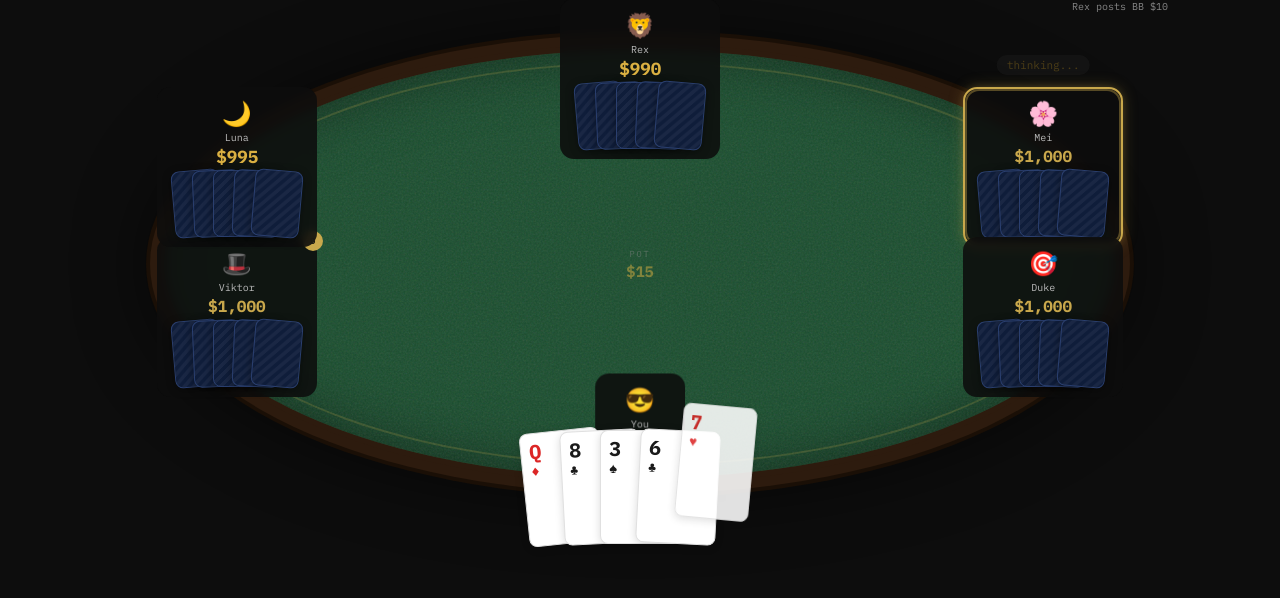
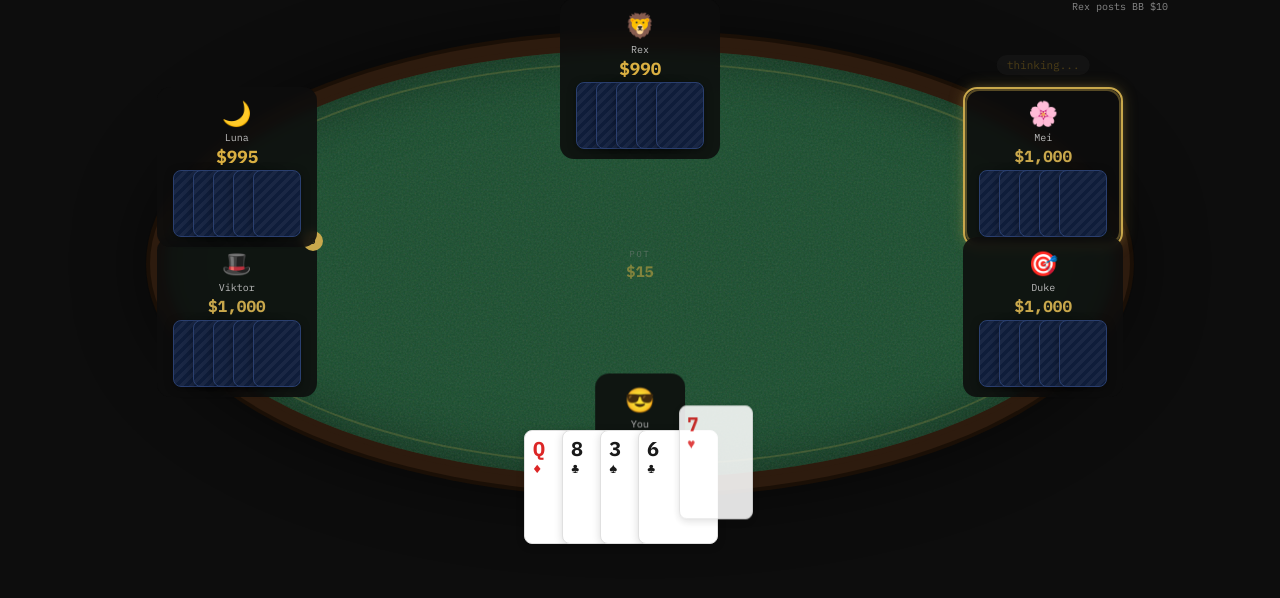
Before and after one commit to tonnal/poker, a React (Vite) app: page / in a window 1280 px wide. Both pictures are taken after a click on the button "DEAL ME IN". Shown: the part 136-734 px from the top of the page. Built offline with nearby package versions, Linux system fonts and the light colour scheme.

Commit message:
Remove all card tilt/rotation - zero tilt on all cards

```diff
--- a/src/App.jsx
+++ b/src/App.jsx
@@ -722,27 +722,19 @@ export default function App() {
                     {!player.isHuman && player.holeCards.length > 0 && !player.folded && (
                       <div style={{ display: 'flex', alignItems: 'flex-end', marginTop: 4 }}>
                         {phase === 'showdown' ? (
-                          player.holeCards.map((c, ci) => {
-                            const mid = (player.holeCards.length - 1) / 2;
-                            const tilt = (ci - mid) * 2.5;
-                            return (
-                              <motion.div key={cardKey(c)} initial={{ rotateY: 180 }} animate={{ rotateY: 0, rotate: tilt }}
+                          player.holeCards.map((c, ci) => (
+                              <motion.div key={cardKey(c)} initial={{ rotateY: 180 }} animate={{ rotateY: 0 }}
                                 transition={{ type: 'spring', stiffness: 200, damping: 20 }}
                                 style={{ marginLeft: ci === 0 ? 0 : -28, zIndex: ci }}>
                                 <PlayingCard card={c} small />
                               </motion.div>
-                            );
-                          })
+                          ))
                         ) : (
-                          player.holeCards.map((_, ci) => {
-                            const mid = (player.holeCards.length - 1) / 2;
-                            const tilt = (ci - mid) * 2.5;
-                            return (
-                              <div key={ci} style={{ marginLeft: ci === 0 ? 0 : -28, zIndex: ci, transform: `rotate(${tilt}deg)` }}>
+                          player.holeCards.map((_, ci) => (
+                              <div key={ci} style={{ marginLeft: ci === 0 ? 0 : -28, zIndex: ci }}>
                                 <PlayingCard faceDown small />
                               </div>
-                            );
-                          })
+                          ))
                         )}
                       </div>
                     )}
@@ -772,14 +764,10 @@ export default function App() {
         zIndex: 20, display: 'flex', alignItems: 'flex-end',
       }}>
         <AnimatePresence>
-          {humanPlayer.holeCards.map((card, i) => {
-            const count = humanPlayer.holeCards.length;
-            const mid = (count - 1) / 2;
-            const tilt = (i - mid) * 3; // slight tilt per card
-            return (
+          {humanPlayer.holeCards.map((card, i) => (
               <motion.div key={cardKey(card)}
                 initial={{ x: 0, y: -200, rotateY: 180, opacity: 0 }}
-                animate={{ x: 0, y: 0, rotateY: 0, opacity: 1, rotate: tilt }}
+                animate={{ x: 0, y: 0, rotateY: 0, opacity: 1 }}
                 exit={{ y: 50, opacity: 0, scale: 0.8 }}
                 transition={{ type: 'spring', stiffness: 200, damping: 20, delay: i * 0.1 }}
                 whileHover={{ y: -12, scale: 1.08, zIndex: 10 }}
@@ -787,8 +775,7 @@ export default function App() {
               >
                 <PlayingCard card={card} style={{ width: 80, height: 114 }} />
               </motion.div>
-            );
-          })}
+          ))}
         </AnimatePresence>
       </div>
 
```
